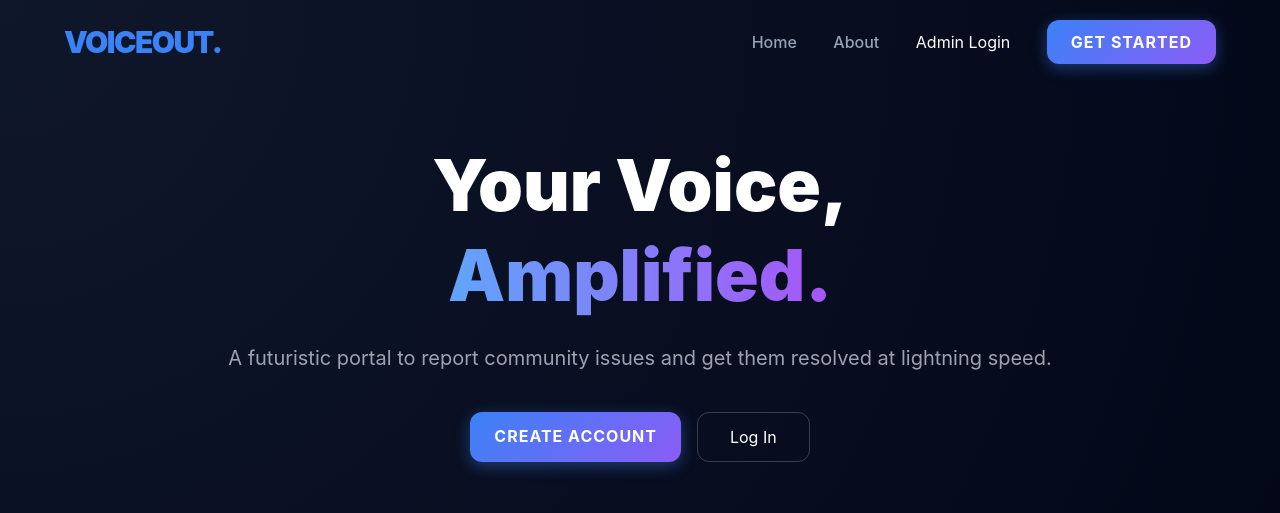
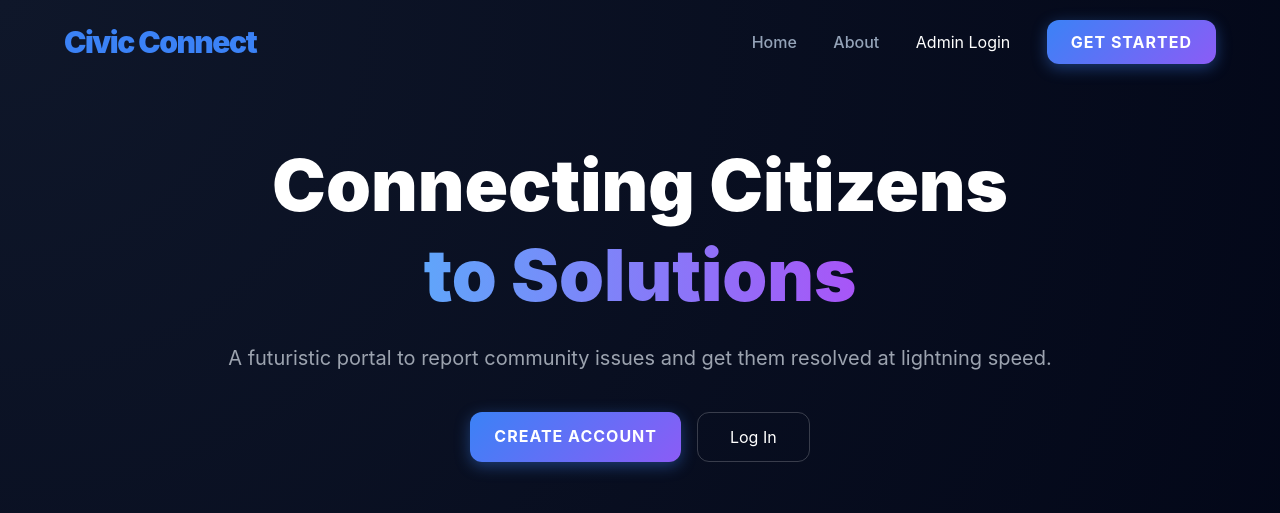
Before and after one commit to Pranavibirmole30/complaint-portal, a Flask app: page / in a window 1280 px wide. Shown: the top 513 px of the page. Run offline with Flask 3, Linux system fonts and the light colour scheme; some libraries are stand-ins or nearby versions.

Commit message:
fix db commit

```diff
--- a/app.py
+++ b/app.py
@@ -21,7 +21,9 @@ BASE_DIR = os.path.dirname(os.path.abspath(__file__))
 
 def get_db():
     db_path = os.path.join(BASE_DIR,"database.db")
-    return sqlite3.connect(db_path, check_same_thread=False)
+    conn = sqlite3.connect(db_path, check_same_thread=False)
+    conn.row_factory = sqlite3.Row
+    return conn
 
 # Create tables
 def init_db():
@@ -112,11 +114,15 @@ def submit():
         return redirect('/view')
     return render_template("submit.html")
 
+
 @app.route('/view')
 def view():
     db = get_db()
-    data = db.execute("SELECT * FROM complaints").fetchall()
-    return render_template("view.html", complaints=data)
+    cursor = db.cursor()
+    cursor.execute("SELECT * FROM complaints")
+    complaints = cursor.fetchall()
+
+    return render_template("view.html",complaints=complaints)
 
 @app.route('/logout')
 def logout():
--- a/templates/index.html
+++ b/templates/index.html
@@ -1,13 +1,13 @@
 <!DOCTYPE html>
 <html>
 <head>
-    <title>VoiceOut | Portal</title>
+    <title>Civic Connect | Portal</title>
     <link rel="stylesheet" href="{{ url_for('static', filename='style.css') }}">
     <script src="https://cdn.tailwindcss.com"></script>
 </head>
 <body class="p-6">
     <nav class="flex justify-between items-center max-w-6xl mx-auto mb-20">
-        <h1 class="text-3xl font-black tracking-tighter text-blue-500">VOICEOUT.</h1>
+        <h1 class="text-3xl font-black tracking-tighter text-blue-500">Civic Connect</h1>
         <div class="space-x-8">
             <a href="/" class="nav-link">Home</a>
             <a href="/about" class="nav-link">About</a>
@@ -17,7 +17,7 @@
     </nav>
 
     <div class="max-w-4xl mx-auto text-center mt-20">
-        <h2 class="text-7xl font-black mb-6 leading-tight">Your Voice,<br><span class="text-transparent bg-clip-text bg-gradient-to-r from-blue-400 to-purple-500">Amplified.</span></h2>
+        <h2 class="text-7xl font-black mb-6 leading-tight">Connecting Citizens <br><span class="text-transparent bg-clip-text bg-gradient-to-r from-blue-400 to-purple-500">to Solutions</span></h2>
         <p class="text-gray-400 text-xl mb-10">A futuristic portal to report community issues and get them resolved at lightning speed.</p>
 
         <div class="flex justify-center gap-4">
```
Also changed, not shown: database.db, uploads/Screenshot 2026-02-08 130724.png (added).
